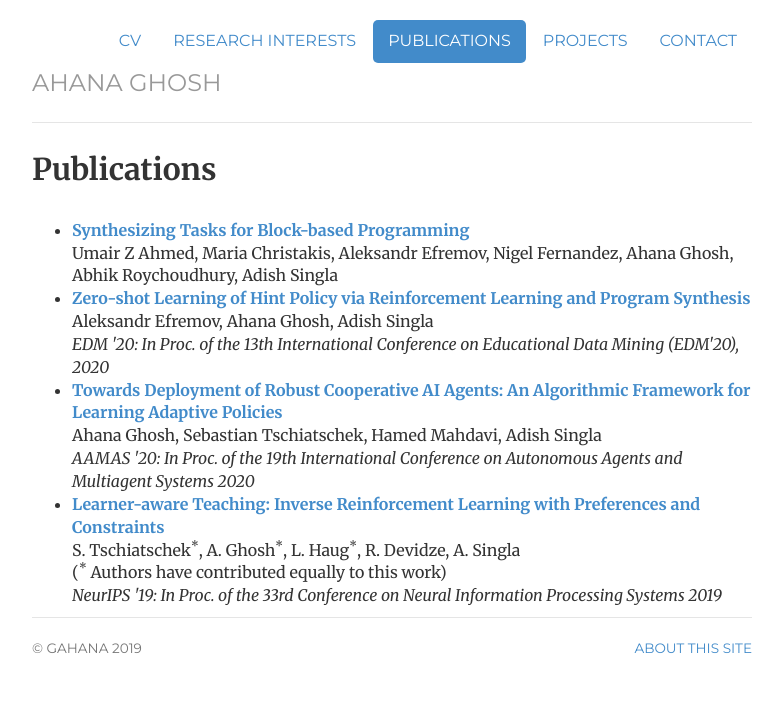
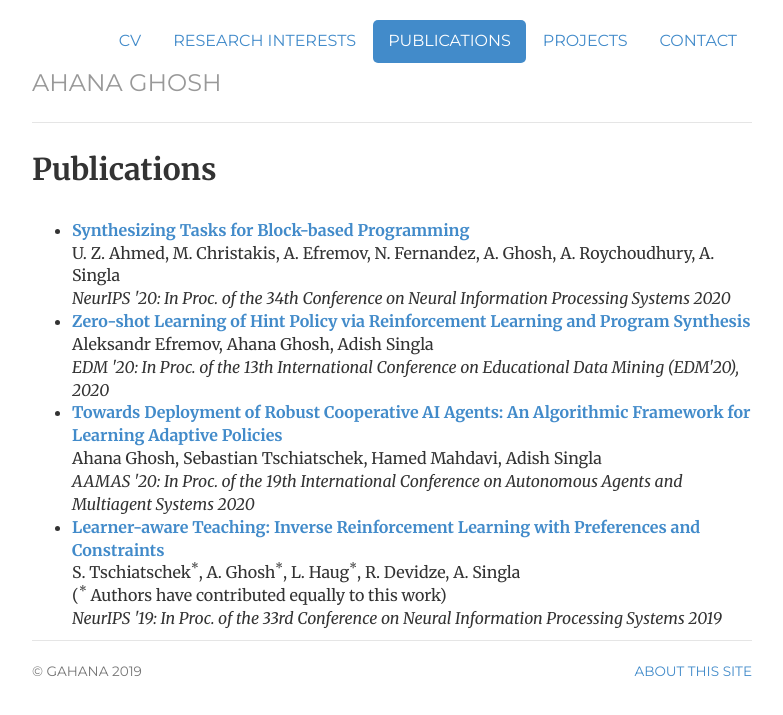
Before and after one commit to ahana204/ahana204.github.io, a Jekyll site: the page built from publications/index.html, in a window 1280 px wide. Shown: the top 715 px of the page, without its empty margins (248-1031 px from the left). Built offline with Jekyll 4.4.1, drawn with Linux system fonts in a browser that asks for light colours.

Commit message:
Update index.html

```diff
--- a/publications/index.html
+++ b/publications/index.html
@@ -16,8 +16,9 @@ description: List of projects with their description.
 				<li>
             			<a href="https://arxiv.org/pdf/2006.16913.pdf"><b>Synthesizing Tasks for Block-based Programming</b></a>
             			<br>
-            			Umair Z Ahmed, Maria Christakis, Aleksandr Efremov, Nigel Fernandez, Ahana Ghosh, Abhik Roychoudhury, Adish Singla
+            			U. Z. Ahmed, M. Christakis, A. Efremov, N. Fernandez, A. Ghosh, A. Roychoudhury, A. Singla
             			<br>
+            			<i>NeurIPS '20: In Proc. of the 34th Conference on Neural Information Processing Systems 2020</i>
         			</li>
 				<li>
             			<a href="https://machineteaching.mpi-sws.org/files/papers/edm2020_zero-shot-hint-policy.pdf"><b>Zero-shot Learning of Hint Policy via Reinforcement Learning and Program Synthesis</b></a>
```
